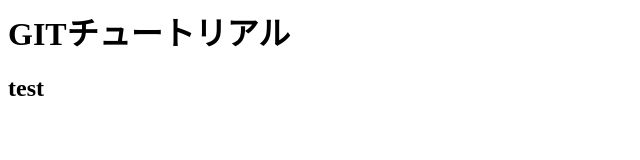
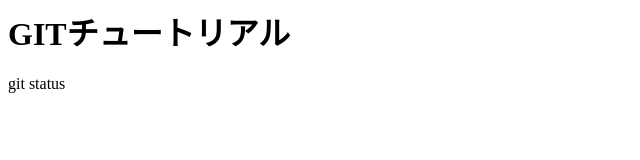
Before and after one commit to HiroTux/git_tutorial, a plain HTML site: page test1/git_tutorial/index.html in a window 1280 px wide. Shown: the full height of the page, 0-640 px from the left. Drawn offline with Linux system fonts and the light colour scheme.

Commit message:
<変更>

```diff
--- a/test1/git_tutorial/index.html
+++ b/test1/git_tutorial/index.html
@@ -1,2 +1,2 @@
 <h1>GITチュートリアル</h1>
-<h2>test</h2>
+<p>git status</p>
```
